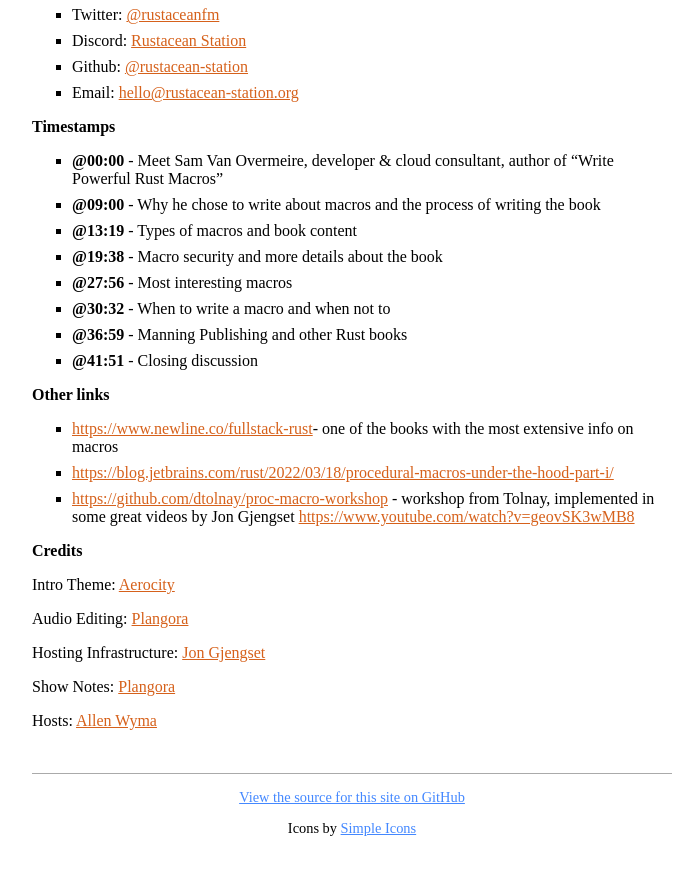
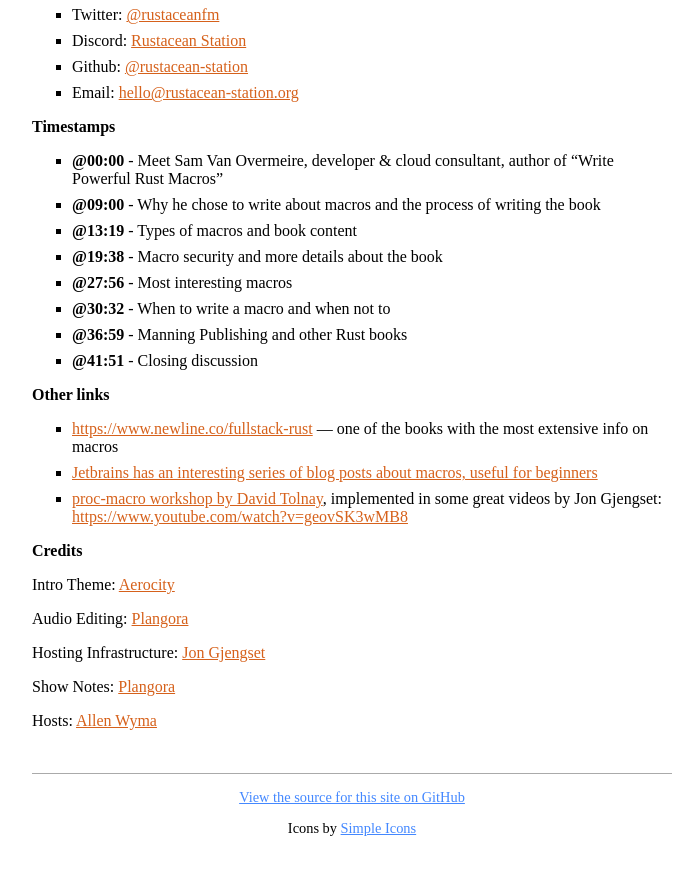
Before and after one commit to rustacean-station/rustacean-station.org, a Jekyll site: the page built from _episodes/interviews/2024-06-21-sam-van-overmeire.md, in a window 1280 px wide and 900 px high, scrolled down 832 px. Shown: the top 875 px of the window, without its empty margins (288-975 px from the left). Built offline with Jekyll 4.4.1, drawn with Linux system fonts in a browser that asks for light colours.

Commit message:
Update _episodes/interviews/2024-06-21-sam-van-overmeire.md

```diff
--- a/_episodes/interviews/2024-06-21-sam-van-overmeire.md
+++ b/_episodes/interviews/2024-06-21-sam-van-overmeire.md
@@ -30,9 +30,9 @@
 - [@41:51] - Closing discussion
 
 ## Other links
-- [https://www.newline.co/fullstack-rust](https://www.newline.co/fullstack-rust)- one of the books with the most extensive info on macros
-- [https://blog.jetbrains.com/rust/2022/03/18/procedural-macros-under-the-hood-part-i/](Jetbrains has an interesting series of blog posts about macros, useful for beginners)
-- [https://github.com/dtolnay/proc-macro-workshop](https://github.com/dtolnay/proc-macro-workshop) - workshop from Tolnay, implemented in some great videos by Jon Gjengset [https://www.youtube.com/watch?v=geovSK3wMB8](https://www.youtube.com/watch?v=geovSK3wMB8)
+- <https://www.newline.co/fullstack-rust> — one of the books with the most extensive info on macros
+- [Jetbrains has an interesting series of blog posts about macros, useful for beginners](https://blog.jetbrains.com/rust/2022/03/18/procedural-macros-under-the-hood-part-i/)
+- [proc-macro workshop by David Tolnay](https://github.com/dtolnay/proc-macro-workshop), implemented in some great videos by Jon Gjengset: <https://www.youtube.com/watch?v=geovSK3wMB8>
 
 ## Credits
 
```
